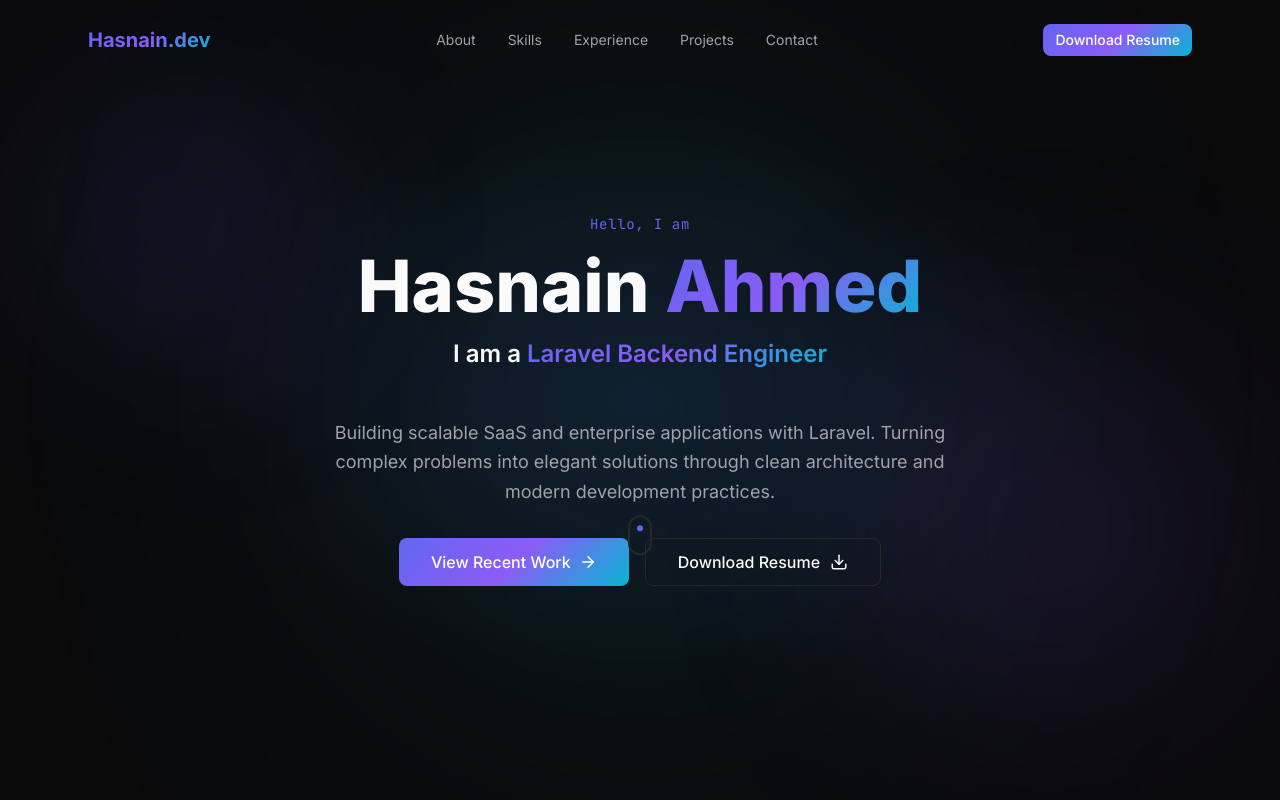
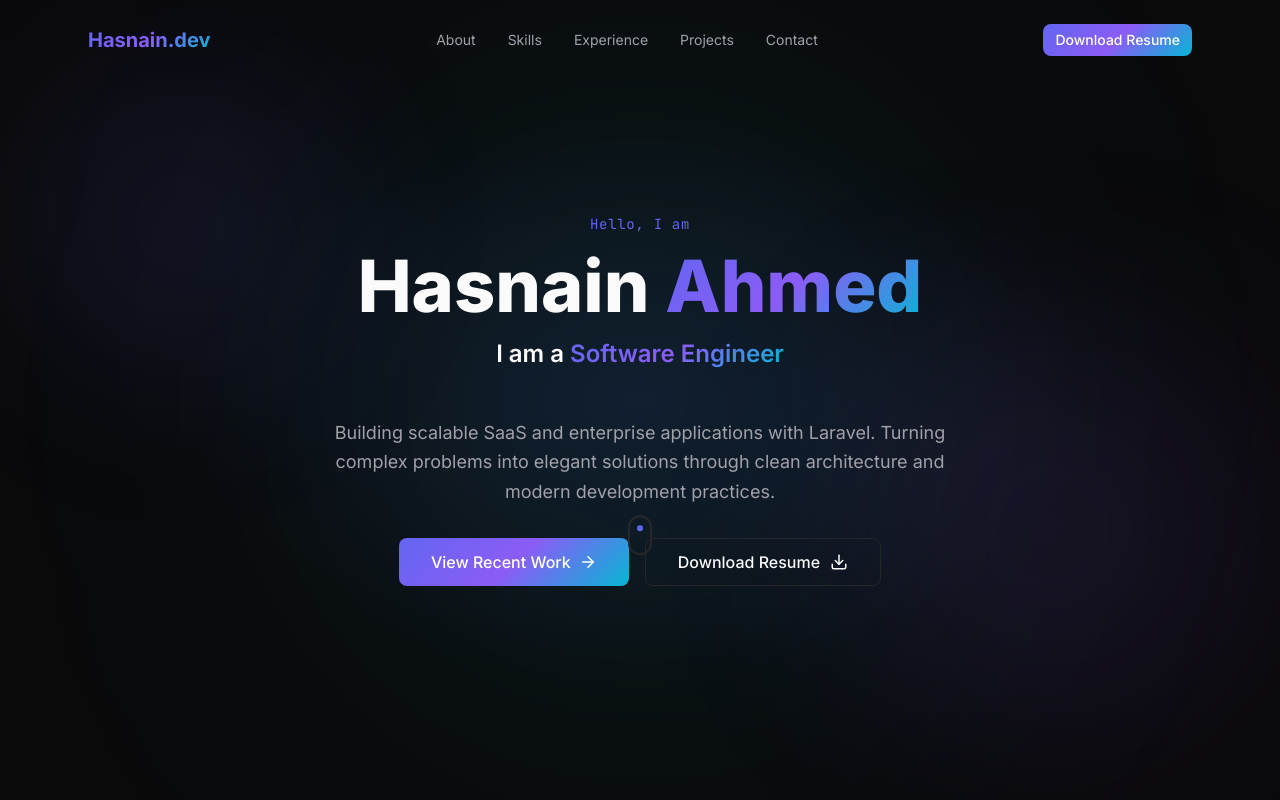
Before and after one commit to hasnainahmed007/portfolio, a Next.js app: page / in a window 1280 px wide. Shown: the top 800 px of the page. Built offline with nearby package versions, Linux system fonts and the light colour scheme.

Commit message:
code update

```diff
--- a/components/sections/Hero.tsx
+++ b/components/sections/Hero.tsx
@@ -5,7 +5,6 @@
 import { ArrowRight, Download } from 'lucide-react'
 
 const roles = [
-  'Laravel Backend Engineer',
   'Software Engineer',
   'System Architect',
   'API Developer',
```
